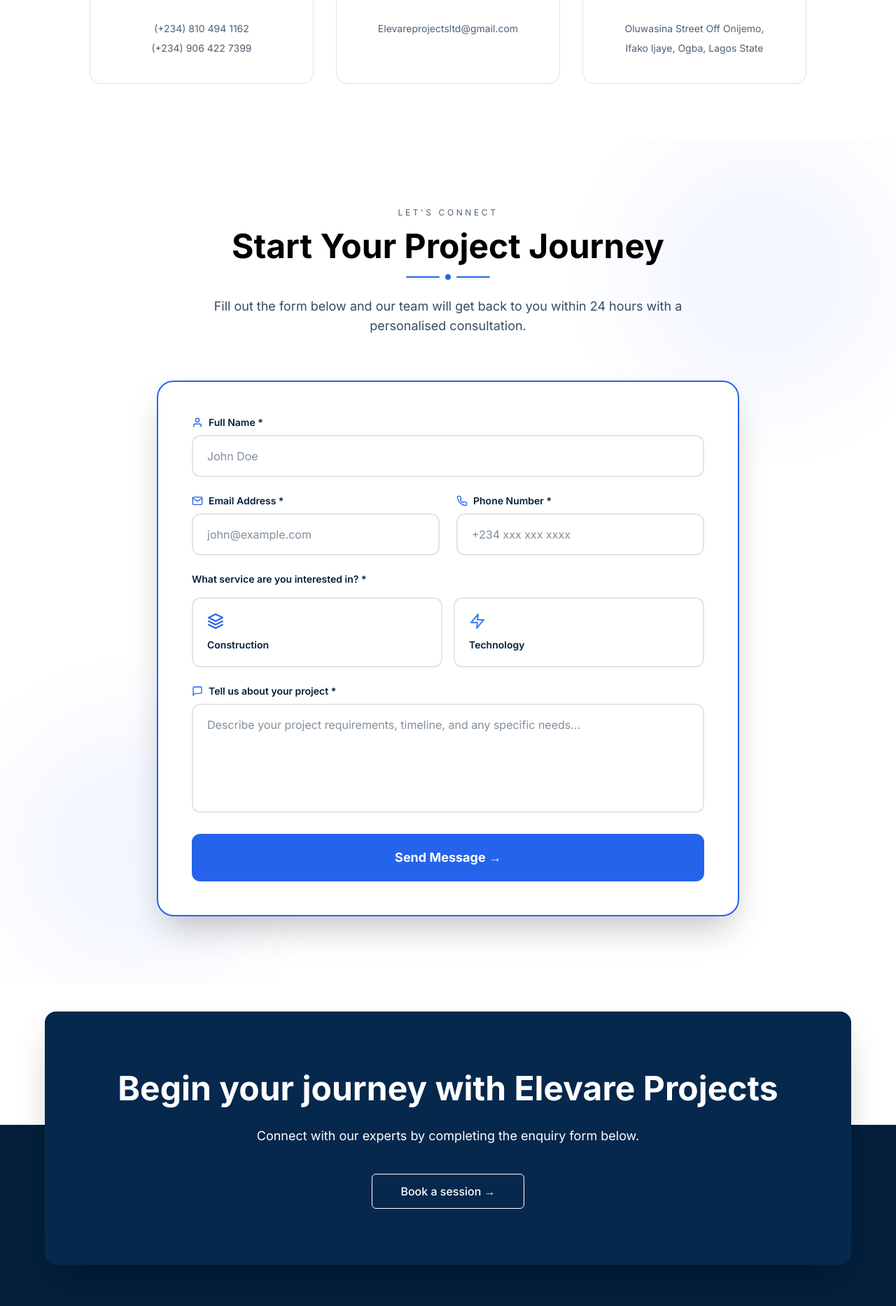
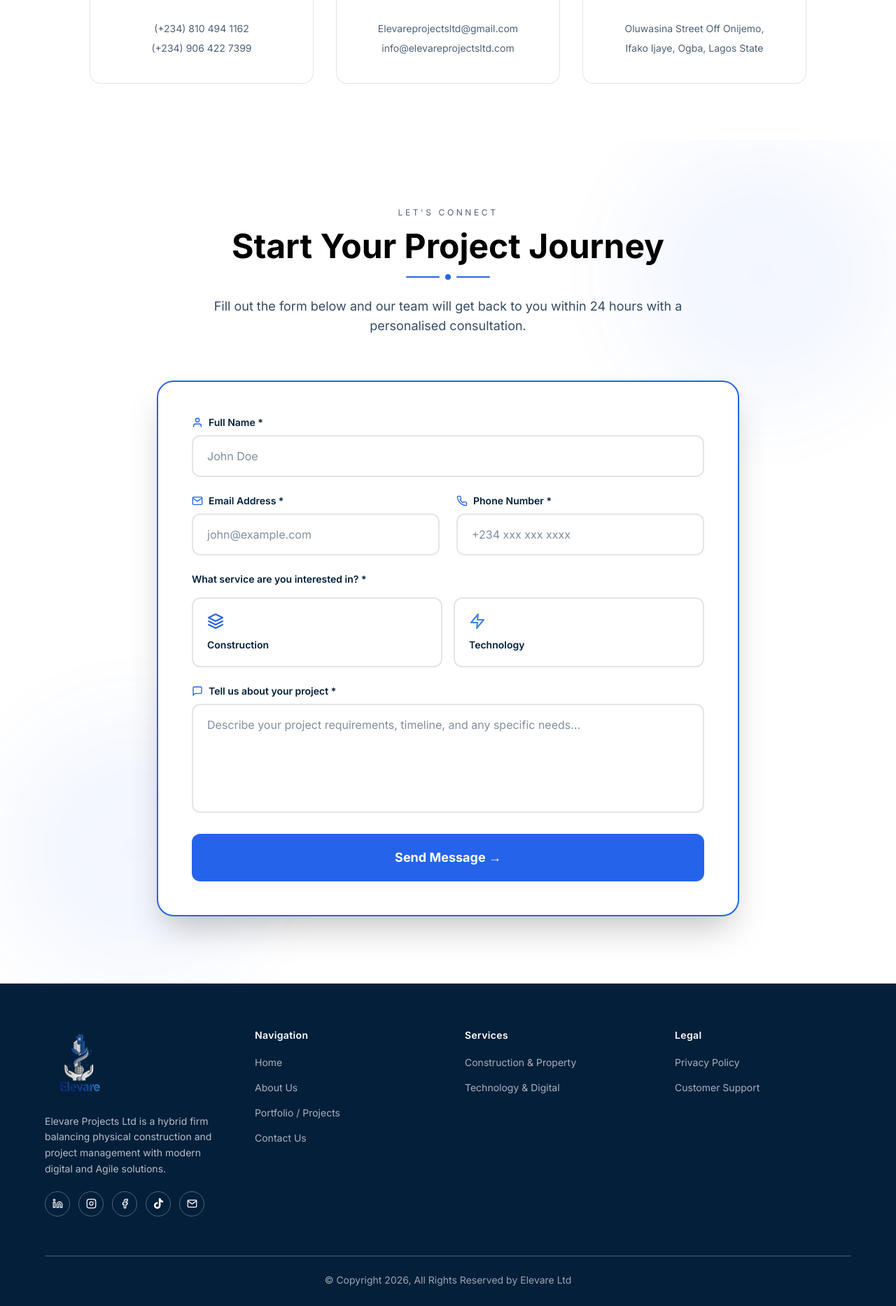
Before and after one commit to elevareprojectsltd/elevare, a React (Vite) app: page /contact in a window 1280 px wide. Shown: the part 880-2747 px from the top of the page at 70% size. Built offline with nearby package versions, Linux system fonts and the light colour scheme.

Commit message:
all fixed

```diff
--- a/src/components/Contact/ContactInfo.jsx
+++ b/src/components/Contact/ContactInfo.jsx
@@ -53,7 +53,7 @@
       title: "Our Mail Box",
       details: [
         { text: "Elevareprojectsltd@gmail.com", link: "mailto:Elevareprojectsltd@gmail.com" },
-        { text: "\u00A0", link: null }, // Non-breaking space for spacing
+        { text: "info@elevareprojectsltd.com", link: "mailto:info@elevareprojectsltd.com" },
       ],
     },
     {
--- a/src/components/Home/Footer.jsx
+++ b/src/components/Home/Footer.jsx
@@ -3,6 +3,7 @@
   FiFacebook,
   FiInstagram,
   FiLinkedin,
+  FiMail,
 } from "react-icons/fi";
 import { FaTiktok } from "react-icons/fa6";
 import { Link } from "react-router-dom";
@@ -91,6 +92,11 @@
       url: "https://www.tiktok.com/@elevareprojects_?_r=1&_t=ZS-93yI7W7Vzam",
       label: "Tiktok",
     },
+    {
+      icon: FiMail,
+      url: "mailto:Elevareprojectsltd@gmail.com",
+      label: "Gmail",
+    },
   ];
 
   return (
@@ -142,6 +148,7 @@
                 rel="noopener noreferrer" for security.
                 aria-label on each icon ensures screen readers
                 announce the platform name, not just an empty button.
+                Gmail uses mailto: so it opens the user's mail client.
             */}
             <div className="flex gap-4 mt-6">
               {SOCIAL_LINKS.map(({ icon: Icon, url, label }, i) => (
@@ -216,7 +223,6 @@
           <motion.div variants={fadeUp} custom={3}>
             <h4 className="font-semibold mb-4">Legal</h4>
             <ul className="space-y-3 text-sm opacity-80">
-
               <li>
                 <Link to="/privacy" className="hover:opacity-100 transition">
                   Privacy Policy
--- a/src/components/Home/Footer2.jsx
+++ b/src/components/Home/Footer2.jsx
@@ -1,5 +1,5 @@
 import { motion } from "framer-motion";
-import { FiFacebook, FiInstagram, FiLinkedin } from "react-icons/fi";
+import { FiFacebook, FiInstagram, FiLinkedin, FiMail } from "react-icons/fi";
 import { FaTiktok } from "react-icons/fa6";
 import { Link } from "react-router-dom";
 import logo from "../../assets/elevare-logo.webp";
@@ -47,6 +47,11 @@
     icon: FaTiktok,
     url: "https://www.tiktok.com/@elevareprojects_?_r=1&_t=ZS-93yI7W7Vzam",
     label: "TikTok",
+  },
+  {
+    icon: FiMail,
+    url: "mailto:Elevareprojectsltd@gmail.com",
+    label: "Gmail",
   },
 ];
 
@@ -124,7 +129,7 @@
               and Agile solutions.
             </p>
 
-            {/* Social icons */}
+            {/* Social icons — Gmail uses mailto: to open mail client */}
             <div className="flex gap-3 mt-1">
               {SOCIAL_LINKS.map(({ icon: Icon, url, label }) => (
                 <a
--- a/src/pages/Contact.jsx
+++ b/src/pages/Contact.jsx
@@ -1,8 +1,8 @@
 import ContactForm from "../components/Contact/ContactForm";
 import ContactHero from "../components/Contact/ContactHero";
 import ContactInfo from "../components/Contact/ContactInfo";
-import Footer from "../components/Home/Footer";
-import ContactSection from "../components/Home/ContactSection";
+import Footer2 from "../components/Home/Footer2";
+
 
 
 
@@ -12,8 +12,7 @@
       <ContactHero />
       <ContactInfo />
       <ContactForm/>
-      <ContactSection/>
-        <Footer/>
+        <Footer2/>
 
 
 
```
